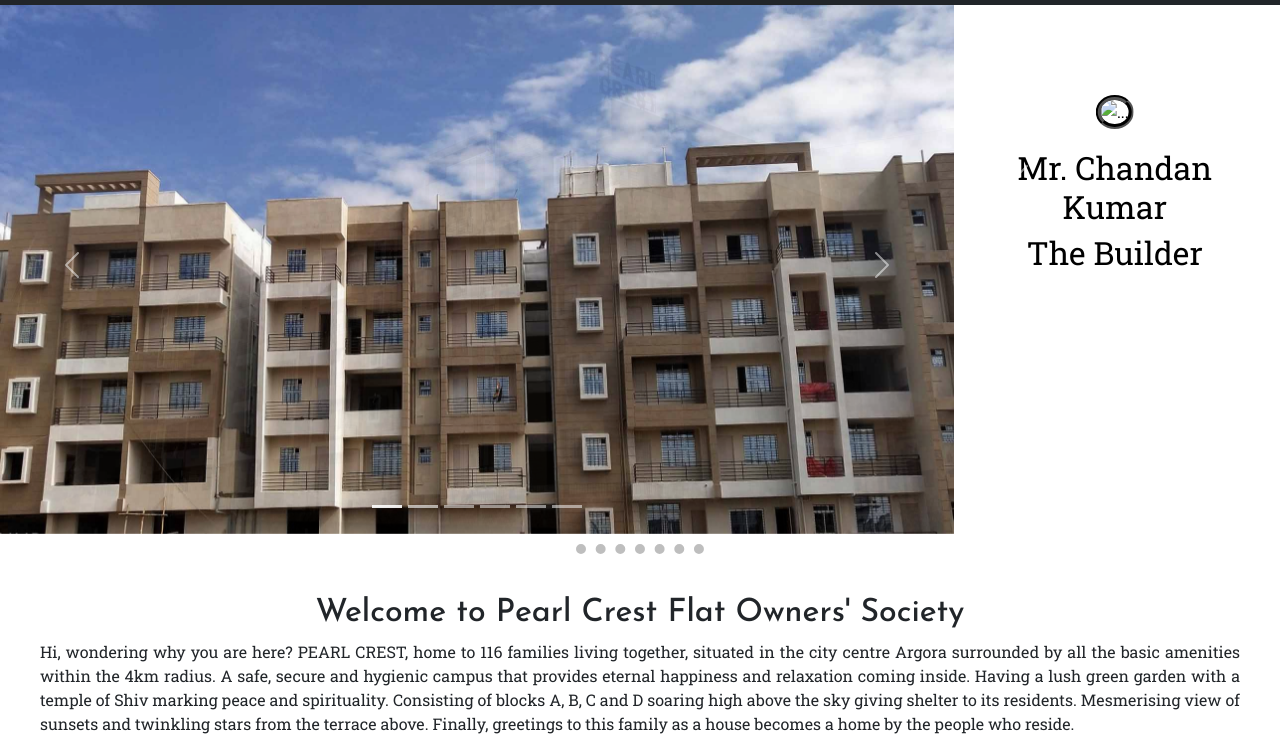
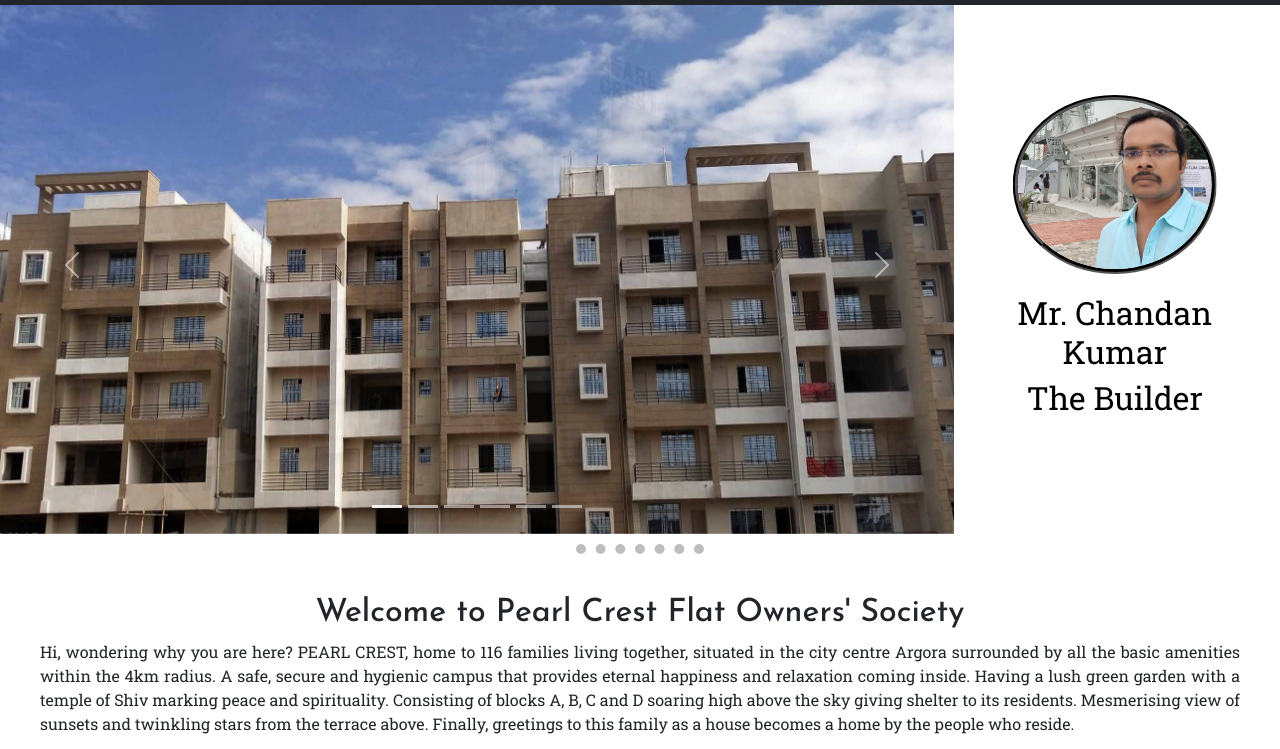
Before and after one commit to PEARLCREST/PEARLCREST, a plain HTML site: page index.html in a window 1280 px wide. Shown: the part 51-800 px from the top of the page. Drawn offline with nearby package versions, Linux system fonts and the light colour scheme; a script that the page names is missing.

Commit message:
Update index.html

```diff
--- a/index.html
+++ b/index.html
@@ -108,7 +108,7 @@
           <div id="carouselExampleIndicators1" class="carousel slide" data-bs-ride="carousel">
             <div class="carousel-inner">
               <div class="carousel-item active">
-                <img class="shape img-dimension" src="" class="d-block w-100" alt="...">
+                <img class="shape img-dimension" src="images/the builder.jpg" class="d-block w-100" alt="...">
                 <h2>Mr. Chandan Kumar</h2>
                 <h2>The Builder</h2>
               </div>
```
